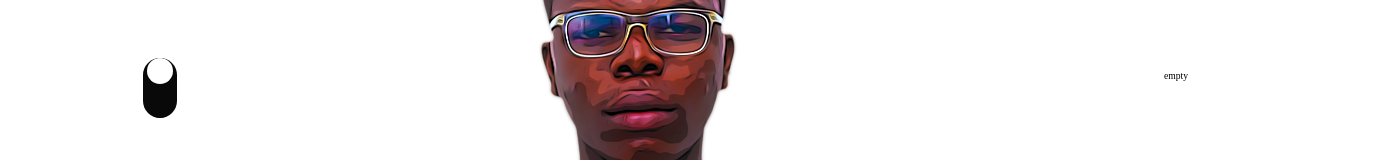
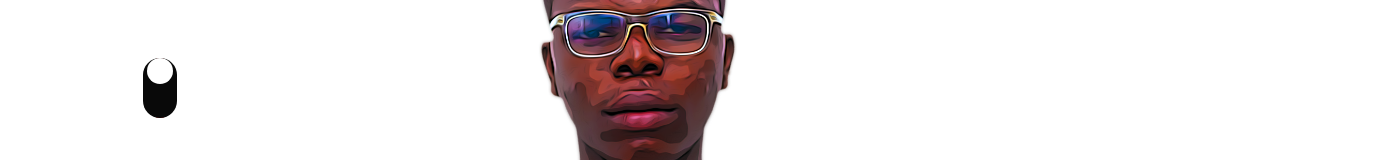
Before and after one commit to timxconcept/timx-portfolio, a Vue app: page / in a window 1280 px wide. Shown: the part 312-472 px from the top of the page, 1392 px wide, since content can reach past the window. Built offline with nearby package versions, Linux system fonts and the light colour scheme.

Commit message:
ligt and dark mode start

```diff
--- a/src/components/MainScreen.vue
+++ b/src/components/MainScreen.vue
@@ -14,9 +14,7 @@
       <div>
         <img class="timx_image" src="../assets/images/timx_2.png" alt="" />
       </div>
-      <div>
-        <p>empty</p>
-      </div>
+      <div></div>
       <div>
         <h4 class="LeftFade">Frontend<br />Designer</h4>
       </div>
```
